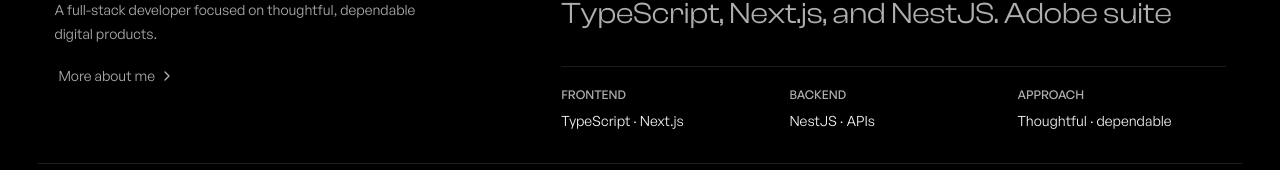
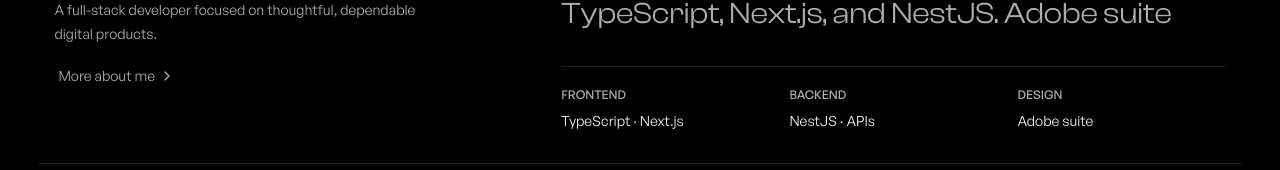
Before and after one commit to bossnare/portfolio, a Next.js app: page / in a window 1280 px wide. Shown: the part 782-952 px from the top of the page. Built offline with nearby package versions, Linux system fonts and the light colour scheme.

Commit message:
change some ui

```diff
--- a/src/components/about/AboutMe.tsx
+++ b/src/components/about/AboutMe.tsx
@@ -49,9 +49,9 @@
             </div>
             <div className="flex flex-col gap-2">
               <span className="text-xs font-medium uppercase text-muted-foreground">
-                Approach
+                Design
               </span>
-              <span className="text-sm">Thoughtful · dependable</span>
+              <span className="text-sm">Adobe suite</span>
             </div>
           </div>
         </div>
```
